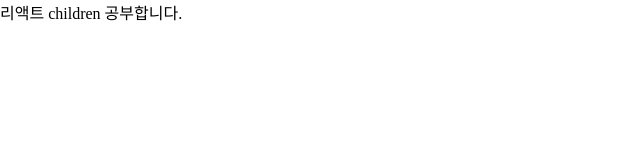
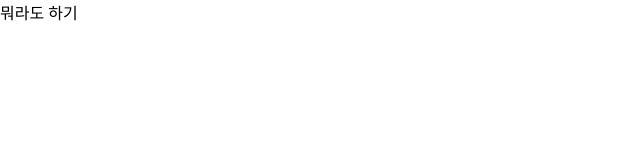
Before and after one commit to doubletip/study, a React (Create React App) app: page / in a window 1280 px wide. Shown: the top 160 px of the page, without its empty margins (0-640 px from the left). Built offline with nearby package versions, Linux system fonts and the light colour scheme.

Commit message:
20220806

```diff
--- a/src/App.js
+++ b/src/App.js
@@ -1,10 +1,9 @@
 import React from 'react'
-import ChildrenTest1 from './study/202208/220801/ChildrenTest1'
 
 const App = () => {
   return (
     <div className='App'>
-      <ChildrenTest1 />
+      뭐라도 하기
     </div>
   )
 }
```
Also changed, not shown: src/study/202208/220806/REAMDE.md (added, +8 -0 lines), 1 other file (tests, documents, lock files or other folders).
